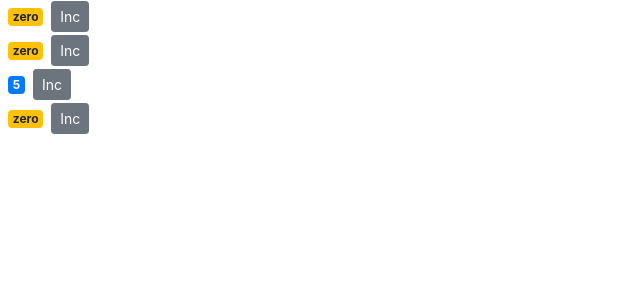
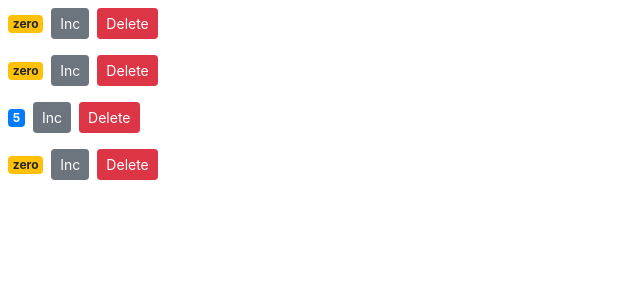
Before and after one commit to Sumanthku17/counter-mosh, a React (Create React App) app: page / in a window 1280 px wide. Shown: the top 300 px of the page, without its empty margins (0-640 px from the left). Built offline with nearby package versions, Linux system fonts and the light colour scheme.

Commit message:
pass referance from 1comp to another

```diff
--- a/src/components/counter.jsx
+++ b/src/components/counter.jsx
@@ -28,6 +28,7 @@ class Counter extends Component {
 
             <span className={this.getBadge()}>{this.counting()}</span>
             <button onClick={this.handleInc} className="btn btn-secondary btn-sm">Inc</button>
+            <button onClick={this.props.onDelete} className="btn btn-danger btn-sm m-2">Delete</button>
             <br />
         </React.Fragment> // handling prob of this pointing to window or undef in two ways 1. using construnctor and bind method 2. using arrow func
         );
--- a/src/components/counters.js
+++ b/src/components/counters.js
@@ -10,10 +10,16 @@ class Counters extends Component {
             { id:4, value:0 },
         ]
      }
+
+     handleDelete = () =>
+     {
+        console.log("handling del");
+     }
+
     render() {
         return (
             <div>
-                {this.state.arr.map(ctr => <Counter key={ctr.id} value = {ctr.value} />)}
+                {this.state.arr.map(ctr => <Counter onDelete ={this.handleDelete} key={ctr.id} value = {ctr.value} />)}
             </div>
           );
     }
```
